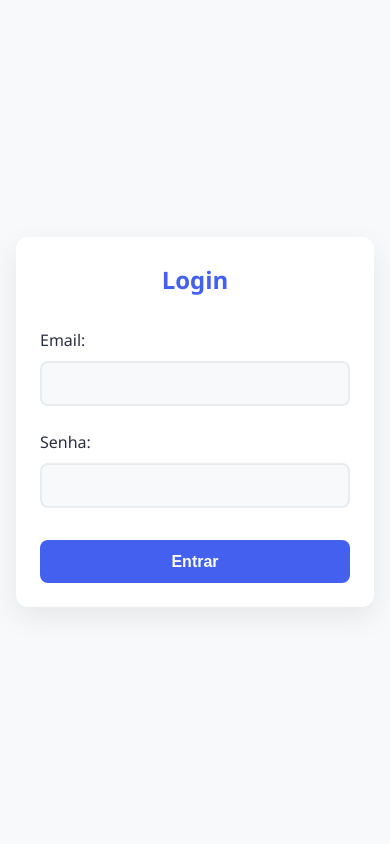
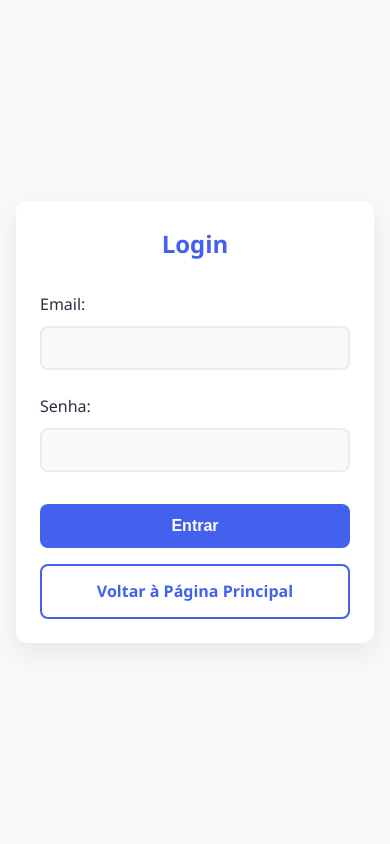
Before and after one commit to r7fael/solidare, a Django app: page /usuarios/login/ in a window 390 px wide. Run offline with Django 5.2, Linux system fonts and the light colour scheme.

Commit message:
adição do botão de voltar na página de login

```diff
--- a/application/static/application/css/login.css
+++ b/application/static/application/css/login.css
@@ -85,30 +85,6 @@ body {
     box-shadow: 0 0 0 3px rgba(67, 97, 238, 0.2);
 }
 
-.grupo-campo input:invalid {
-    border-color: #e9ecef !important;
-    box-shadow: none !important;
-}
-
-.grupo-campo input:focus:invalid {
-    border-color: var(--primary-color) !important;
-}
-
-.grupo-campo.invalido label {
-    color: var(--error-color);
-}
-
-.grupo-campo.invalido input {
-    border-color: var(--error-color) !important;
-}
-
-.grupo-campo.invalido .mensagem-erro {
-    display: block;
-    color: var(--error-color);
-    font-size: 0.8rem;
-    margin-top: 0.3rem;
-}
-
 .botao-login {
     width: 100%;
     padding: 0.9rem;
@@ -128,47 +104,31 @@ body {
     transform: translateY(-2px);
 }
 
-.botao-login:active {
-    transform: translateY(0);
+.botao-voltar {
+    display: block;
+    width: 100%;
+    padding: 0.8rem;
+    margin-top: 1rem;
+    background-color: var(--white);
+    color: var(--primary-color);
+    border: 2px solid var(--primary-color);
+    border-radius: 8px;
+    font-size: 1rem;
+    font-weight: 600;
+    text-align: center;
+    text-decoration: none;
+    cursor: pointer;
+    transition: all 0.3s ease;
 }
 
-.botao-login:disabled {
-    background-color: var(--text-light);
-    cursor: not-allowed;
-    transform: none;
+.botao-voltar:hover {
+    background-color: var(--primary-color);
+    color: var(--white);
+    transform: translateY(-2px);
 }
 
-.botao-login:focus-visible {
-    outline: 2px solid var(--accent-color);
-    outline-offset: 2px;
-}
-
-.link-acesso {
-    color: var(--accent-color);
-    text-decoration: none;
-    font-size: 0.9rem;
-    display: block;
-    text-align: right;
-    margin-top: -0.5rem;
-    margin-bottom: 1rem;
-    transition: color 0.2s ease;
-}
-
-.link-acesso:hover {
-    color: var(--primary-dark);
-    text-decoration: underline;
-}
-
-.lembrar-me {
-    display: flex;
-    align-items: center;
-    margin-bottom: 1rem;
-    font-size: 0.9rem;
-}
-
-.lembrar-me input {
-    margin-right: 0.5rem;
-    width: auto;
+.botao-voltar:active {
+    transform: translateY(0);
 }
 
 .mensagens-erro {
@@ -190,31 +150,6 @@ body {
     margin-bottom: 0.3rem;
 }
 
-.mensagens-erro li:last-child {
-    margin-bottom: 0;
-}
-
-::placeholder {
-    color: var(--text-light);
-    opacity: 0.7;
-}
-
-input:-webkit-autofill,
-input:-webkit-autofill:hover,
-input:-webkit-autofill:focus {
-    -webkit-box-shadow: 0 0 0 30px #f8f9fa inset !important;
-    -webkit-text-fill-color: var(--text-color) !important;
-}
-
-@media (prefers-color-scheme: dark) {
-    input:-webkit-autofill,
-    input:-webkit-autofill:hover,
-    input:-webkit-autofill:focus {
-        -webkit-box-shadow: 0 0 0 30px #2b2d42 inset !important;
-        -webkit-text-fill-color: var(--white) !important;
-    }
-}
-
 @media (max-width: 576px) {
     .pagina-login {
         padding: 1rem;
@@ -232,7 +167,7 @@ input:-webkit-autofill:focus {
         padding: 0.7rem 0.9rem;
     }
 
-    .botao-login {
+    .botao-login, .botao-voltar {
         padding: 0.8rem;
     }
 }
--- a/application/templates/usuarios/login.html
+++ b/application/templates/usuarios/login.html
@@ -24,6 +24,8 @@
 
             <button type="submit" class="botao-login">Entrar</button>
 
+            <a href="/" class="botao-voltar">Voltar à Página Principal</a>
+
             {% if messages %}
                 <div class="mensagens-erro">
                     <ul>
@@ -34,7 +36,7 @@
                         {% endfor %}
                     </ul>
                 </div>
-                {% endif %}
+            {% endif %}
         </form>
     </div>
 </body>
```
